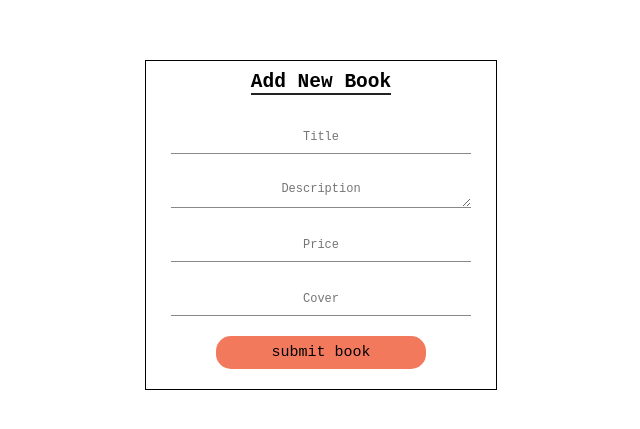
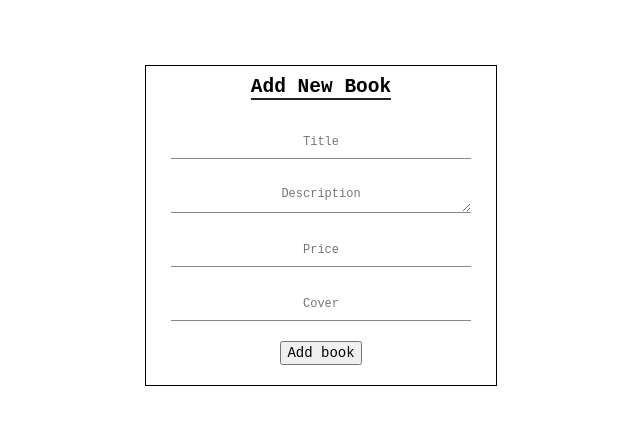
Before and after one commit to FaresKrouma/book-store, a React (Create React App) app in the folder client/: page /add in a window 1280 px wide. Shown: the part 175-604 px from the top of the page, without its empty margins (319-959 px from the left). Built offline with nearby package versions, Linux system fonts and the light colour scheme.

Commit message:
added Delete endpoint and functionality

```diff
--- a/client/src/pages/Add.jsx
+++ b/client/src/pages/Add.jsx
@@ -27,7 +27,6 @@ const Add = () => {
     }
   };
 
-  console.log(book);
   return (
     <FormWrapper>
       <h2>Add New Book</h2>
@@ -61,7 +60,7 @@ const Add = () => {
           name="cover"
           autoComplete="off"
         />
-        <button onClick={handleSubmit}>submit book</button>
+        <button onClick={handleSubmit}>Add book</button>
       </form>
     </FormWrapper>
   );
@@ -121,12 +120,8 @@ const FormWrapper = styled.div`
       }
     }
     button {
-      background-color: #f3795d;
-      border: none;
-      padding: 8px 55px;
-      border-radius: 15px;
-      /* font-weight: bold; */
-      font-size: 15px;
+      padding: 2px 5px;
+      font-size: 14px;
       align-self: center;
     }
   }
--- a/client/src/pages/Books.jsx
+++ b/client/src/pages/Books.jsx
@@ -17,7 +17,16 @@ const Books = () => {
     };
 
     fetchAllBooks();
-  }, []);
+  }, [books]);
+
+  const handleDelete = async (id) => {
+    console.log(id);
+    try {
+      await axios.delete(`http://localhost:3000/books/${id}`);
+    } catch (err) {
+      console.log(err);
+    }
+  };
 
   return (
     <BooksWrapper>
@@ -30,6 +39,10 @@ const Books = () => {
               <h3> {book.title}</h3>
               <p>"{book.desc}"</p>
               <span>{book.price} €</span>
+              <div className="btn-container">
+                <button>Edit</button>
+                <button onClick={() => handleDelete(book.id)}>Delete</button>
+              </div>
             </div>
           );
         })}
@@ -47,7 +60,7 @@ const BooksWrapper = styled.div`
   border: 1px solid black;
   display: flex;
   flex-direction: column;
-  gap: 15px;
+  gap: 3rem;
   padding: 15px 10px;
   align-items: center;
   overflow: hidden;
@@ -57,11 +70,11 @@ const BooksWrapper = styled.div`
     display: flex;
     flex-wrap: wrap;
     align-items: center;
-
     justify-content: center;
     gap: 15px;
     .book {
       flex: 1;
+      gap: 5px;
       display: flex;
       flex-direction: column;
       align-items: center;
@@ -81,6 +94,19 @@ const BooksWrapper = styled.div`
       span {
         font-size: 15px;
       }
+      .btn-container {
+        display: flex;
+        gap: 15px;
+        button {
+          padding: 2px 5px;
+          font-size: 12px;
+        }
+      }
     }
   }
+  button {
+    font-size: 15px;
+    padding: 2px 15px;
+    font-weight: bold;
+  }
 `;
```
Also changed, not shown: 1 other file (tests, documents, lock files or other folders).
